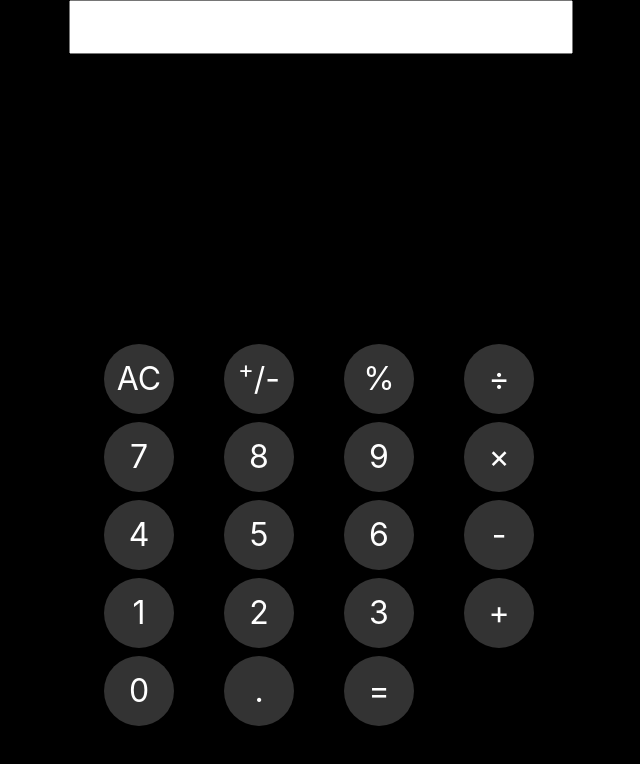
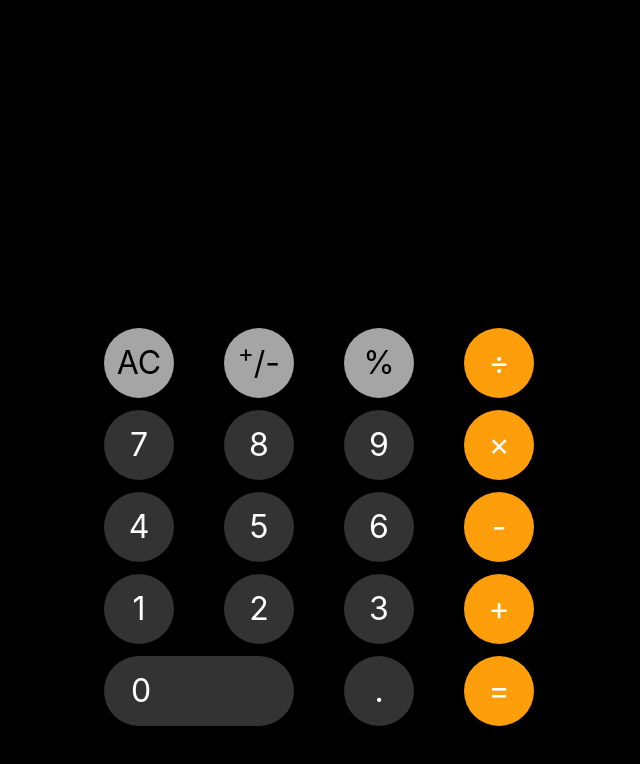
Before and after one commit to Fredobumma/Calculator, a React (Create React App) app: page / in a window 1280 px wide. Shown: the top 764 px of the page, without its empty margins (321-961 px from the left). Built offline with nearby package versions, Linux system fonts and the light colour scheme; a web font is replaced by a local one.

Commit message:
--feat: add colors to buttons and input

```diff
--- a/src/App.js
+++ b/src/App.js
@@ -1,12 +1,12 @@
 import React from "react";
-import Buttons from "./common/buttons";
-import InputTab from "./common/inputTab";
+import Keypad from "./common/keypad";
+// import InputTab from "./common/inputTab";
 
 function App() {
   return (
     <div className="d-flex flex-column">
-      <InputTab />
-      <Buttons />
+      {/* <InputTab /> */}
+      <Keypad />
     </div>
   );
 }
--- a/src/common/buttons.jsx
+++ /dev/null
@@ -1,41 +0,0 @@
-import React from "react";
-
-const Buttons = ({ onClick }) => {
-  const buttons = [
-    [
-      "AC",
-      <span>
-        <sup>+</sup>/-
-      </span>,
-      "%",
-      "÷",
-    ],
-    [7, 8, 9, "×"],
-    [4, 5, 6, "-"],
-    [1, 2, 3, "+"],
-    [0, ".", "="],
-  ];
-
-  // const getBgClasses = () => {
-  //   return true;
-  // };
-
-  return (
-    <div className="fixed-bottom button-container">
-      {buttons.map((button, index) => (
-        <div className="grid5x4" key={index}>
-          {button.map((element, index) => (
-            <span
-              className="button bg-numbers m-1 rounded-circle text-center text-white"
-              key={index}
-            >
-              {element}
-            </span>
-          ))}
-        </div>
-      ))}
-    </div>
-  );
-};
-
-export default Buttons;
--- /dev/null
+++ b/src/common/keypad.jsx
@@ -0,0 +1,65 @@
+import React from "react";
+
+const Keypad = ({ onClick }) => {
+  const buttons = [
+    [
+      "AC",
+      <span>
+        <sup>+</sup>/-
+      </span>,
+      "%",
+      "÷",
+    ],
+    [7, 8, 9, "×"],
+    [4, 5, 6, "-"],
+    [1, 2, 3, "+"],
+    [0, ".", "="],
+  ];
+
+  const lastElement = (array) => array.length - 1;
+  const getClasses = (buttons, button, value) => {
+    const classes = [
+      {
+        name:
+          buttons[0] === button && !(button[lastElement(button)] === value)
+            ? "bg-gray black"
+            : "text-white",
+      },
+      { name: button[lastElement(button)] === value && "bg-yellow" },
+      { name: buttons[lastElement(buttons)] === button && "rounded-pill" },
+    ];
+
+    return classes
+      .map((c) => c.name || "")
+      .toString()
+      .replaceAll(",", " ");
+  };
+
+  return (
+    <div className="fixed-bottom button-container">
+      {buttons.map((button, index) => (
+        <div
+          className={`grid5x4 ${
+            (buttons[lastElement(buttons)] === button && "grid-zero-row") || ""
+          }`}
+          key={index}
+        >
+          {button.map((value, index) => (
+            <button
+              className={`button bg-numbers m-1 rounded-circle text-center ${getClasses(
+                buttons,
+                button,
+                value
+              )}`}
+              key={index}
+            >
+              {value}
+            </button>
+          ))}
+        </div>
+      ))}
+    </div>
+  );
+};
+
+export default Keypad;
--- a/src/index.css
+++ b/src/index.css
@@ -16,6 +16,25 @@ code {
     monospace;
 }
 
+.grid5x4 {
+  display: grid;
+  grid-template-columns: repeat(4, 1fr);
+  justify-items: center;
+  margin: 4px 10px 0;
+}
+
+.black {
+  color: black;
+}
+
+.grid-zero-row > .button:first-of-type {
+  grid-column: 1/3;
+  justify-content: flex-start;
+  max-width: 190px;
+  padding-left: min(7vw, min(30px));
+  width: 42vw;
+}
+
 .bg-numbers {
   background-color: #333;
 }
@@ -30,6 +49,7 @@ code {
 
 .button {
   align-items: center;
+  border: none;
   display: flex;
   height: 20vw;
   justify-content: center;
@@ -43,10 +63,12 @@ code {
   max-width: 500px;
 }
 
-.grid5x4 {
-  display: grid;
-  /* grid-auto-flow: column dense; */
-  grid-template-columns: repeat(4, 1fr);
-  justify-items: center;
-  margin: 0 10px;
+.zb-l {
+  padding-left: 15%;
 }
+
+@media screen and (min-width: 500px) {
+  .grid-zero-row > .button:first-of-type {
+    padding-left: min(6.5vw, 27px);
+  }
+}
```
